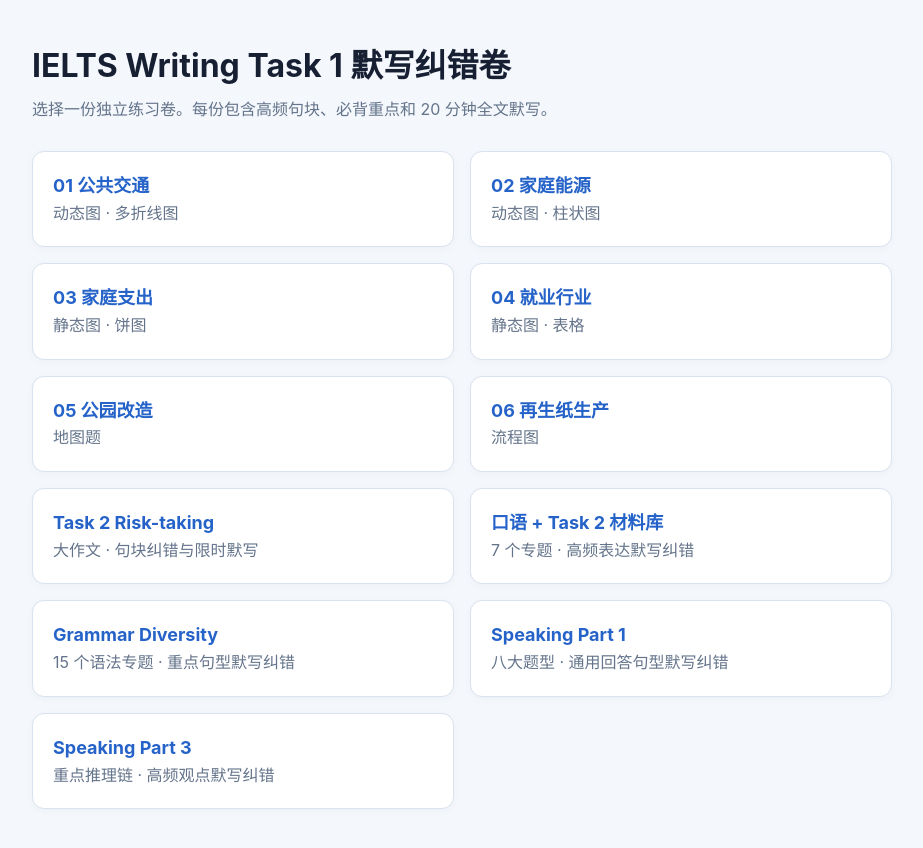
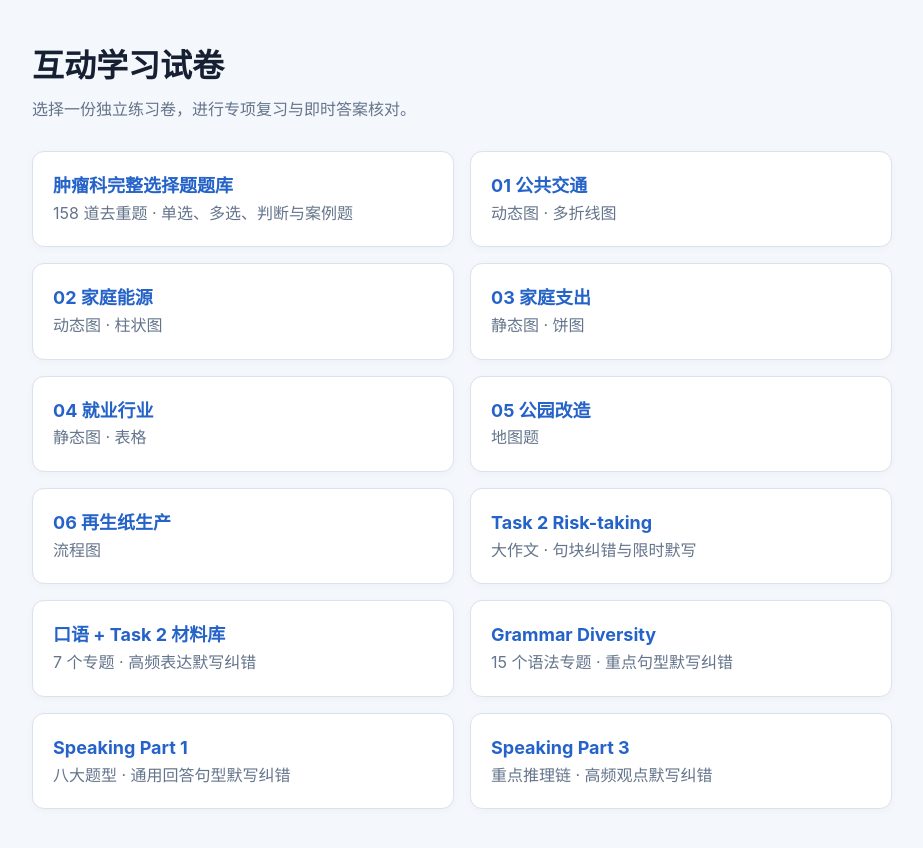
Before and after one commit to celine8-ctrl/task1, a plain HTML site: page index.html in a window 1280 px wide. Shown: the whole page, without its empty margins (178-1101 px from the left). Drawn offline with Linux system fonts and the light colour scheme.

Commit message:
Add oncology exam entry

```diff
--- a/index.html
+++ b/index.html
@@ -3,7 +3,7 @@
 <head>
   <meta charset="utf-8">
   <meta name="viewport" content="width=device-width,initial-scale=1">
-  <title>IELTS Task 1 默写纠错卷</title>
+  <title>互动学习试卷</title>
   <style>
     :root{--ink:#172033;--muted:#64748b;--line:#d9e2ee;--brand:#2563c9;--bg:#f4f7fb}
     *{box-sizing:border-box}
@@ -21,9 +21,10 @@
 </head>
 <body>
   <main>
-    <h1>IELTS Writing Task 1 默写纠错卷</h1>
-    <p class="sub">选择一份独立练习卷。每份包含高频句块、必背重点和 20 分钟全文默写。</p>
+    <h1>互动学习试卷</h1>
+    <p class="sub">选择一份独立练习卷，进行专项复习与即时答案核对。</p>
     <div class="grid">
+      <a href="oncology_exam/"><strong>肿瘤科完整选择题题库</strong><span>158 道去重题 · 单选、多选、判断与案例题</span></a>
       <a href="task1_three_part_drills/01_dynamic_multiline_drill.html"><strong>01 公共交通</strong><span>动态图 · 多折线图</span></a>
       <a href="task1_three_part_drills/02_dynamic_bar_drill.html"><strong>02 家庭能源</strong><span>动态图 · 柱状图</span></a>
       <a href="task1_three_part_drills/03_static_pie_drill.html"><strong>03 家庭支出</strong><span>静态图 · 饼图</span></a>
```
